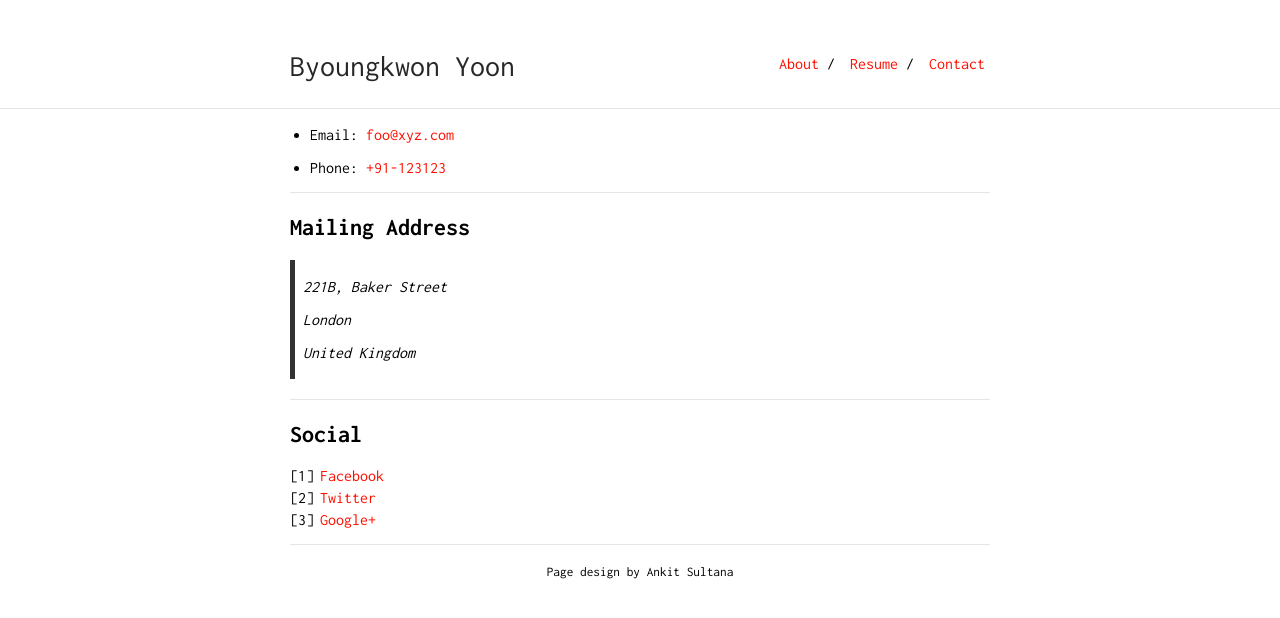
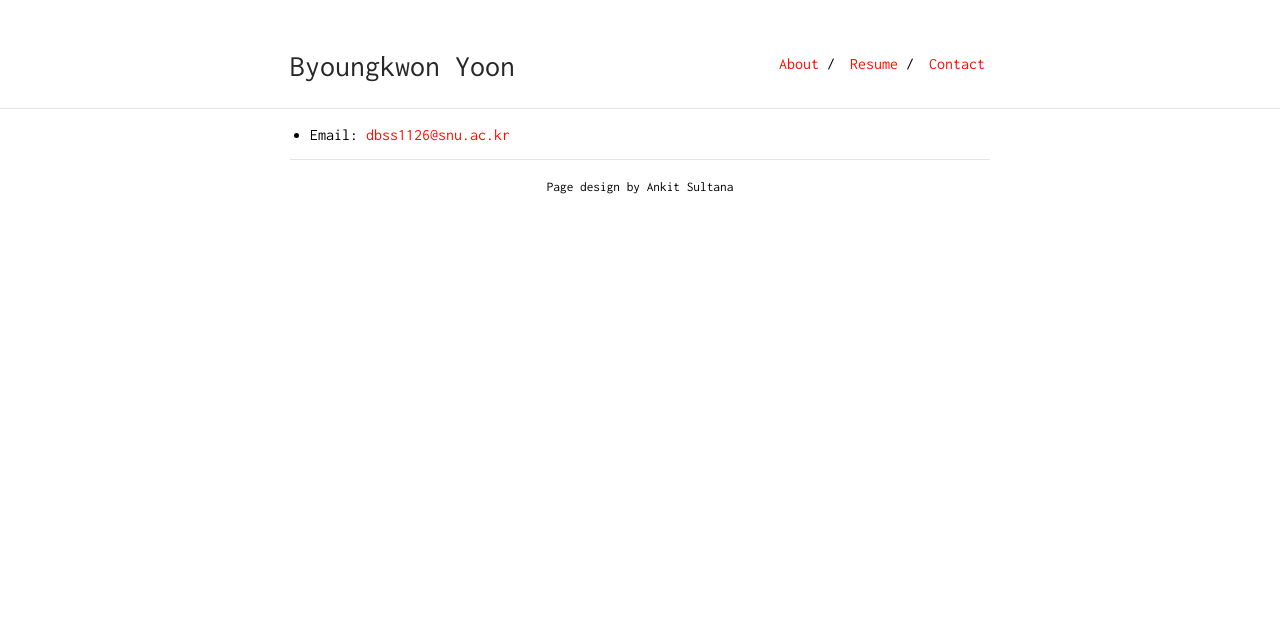
Before and after one commit to bkyoon-research/bkyoon-research.github.io, a Jekyll site: the page built from contact.md, in a window 1280 px wide. Shown: the top 618 px of the page. Built offline with Jekyll 4.4.1, drawn with Linux system fonts in a browser that asks for light colours.

Commit message:
Update contact.md

```diff
--- a/contact.md
+++ b/contact.md
@@ -3,24 +3,24 @@ layout: default
 is_contact: true
 ---
 
-* Email: [foo@xyz.com](mailto:foo@xyz.com)
+* Email: [dbss1126@snu.ac.kr](mailto:dbss1126@snu.ac.kr)
 
-* Phone: [+91-123123](tel:+91-123123)
+<!-- * Phone: [+91-123123](tel:+91-123123) -->
 
----
+<!-- --- -->
 
-## Mailing Address
+<!-- ## Mailing Address -->
 
-> 221B, Baker Street
->
-> London
->
-> United Kingdom
+<!-- > 221B, Baker Street -->
+<!-- > -->
+<!-- > London -->
+<!-- > -->
+<!-- > United Kingdom -->
 
----
+<!-- --- -->
 
-## Social
+<!-- ## Social -->
 
-1. [Facebook](#)
-2. [Twitter](#)
-3. [Google+](#)
+<!-- 1. [Facebook](#) -->
+<!-- 2. [Twitter](#) -->
+<!-- 3. [Google+](#) -->
```
